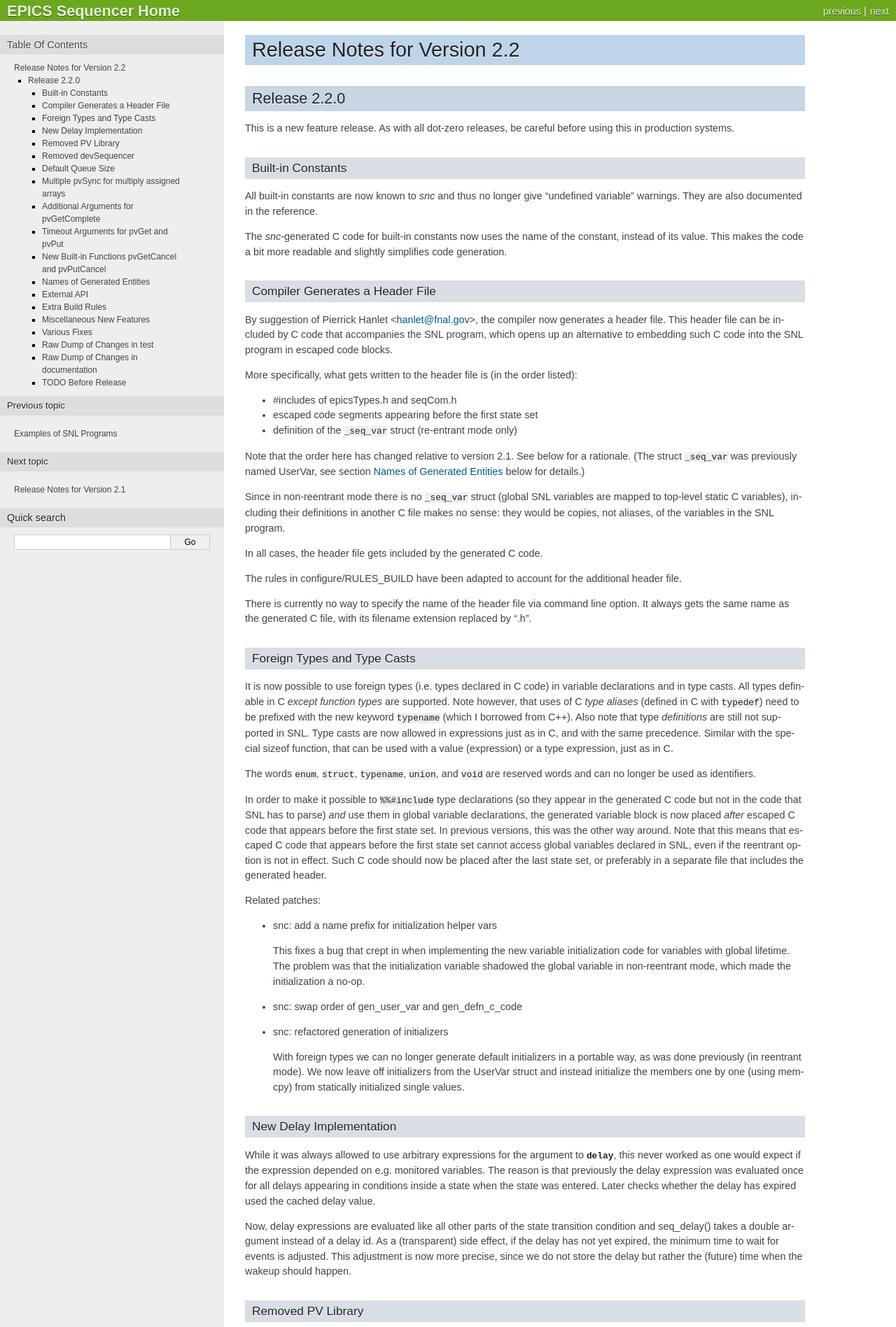
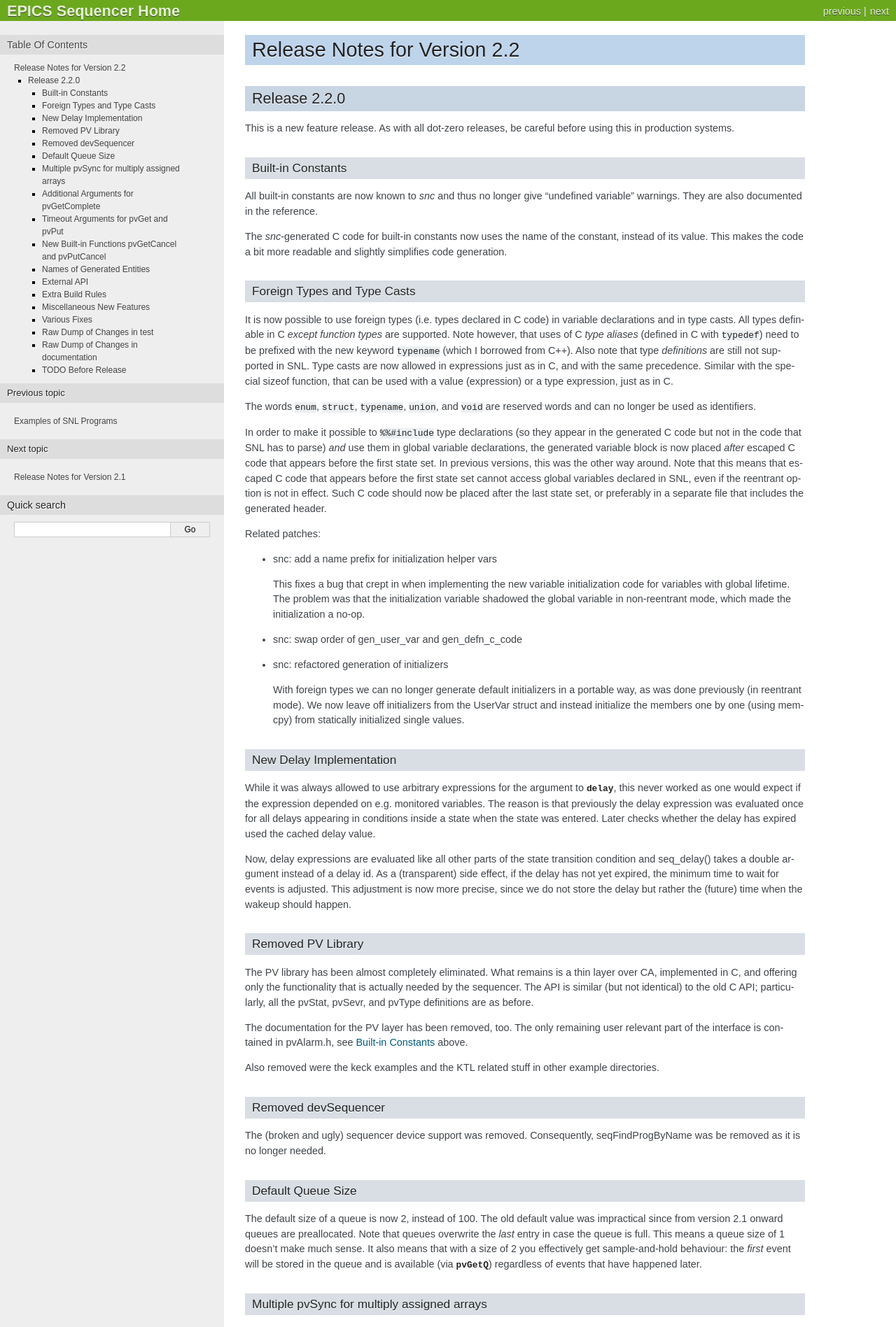
Before and after one commit to jeonghanlee/sequencer-2-2, a Sphinx documentation site: the page built from documentation/ReleaseNotes-2-2.txt, in a window 1280 px wide. Shown: the top 1897 px of the page at 70% size. Built offline with Sphinx 7.4.7, drawn with Linux system fonts in a browser that asks for light colours; some of the changed text lies outside the part shown.

Commit message:
docs: removed section about generated header file from release notes

```diff
--- a/documentation/ReleaseNotes-2-2.txt
+++ b/documentation/ReleaseNotes-2-2.txt
@@ -18,40 +18,6 @@
 The *snc*-generated C code for built-in constants now uses the name of the
 constant, instead of its value. This makes the code a bit more readable and
 slightly simplifies code generation.
-
-
-Compiler Generates a Header File
-^^^^^^^^^^^^^^^^^^^^^^^^^^^^^^^^
-
-By suggestion of Pierrick Hanlet <hanlet@fnal.gov>, the compiler
-now generates a header file. This header file can be included
-by C code that accompanies the SNL program, which opens up an alternative
-to embedding such C code into the SNL program in escaped code blocks.
-
-More specifically, what gets written to the header file is (in the order
-listed):
-
-- #includes of epicsTypes.h and seqCom.h
-- escaped code segments appearing before the first state set
-- definition of the ``_seq_var`` struct (re-entrant mode only)
-
-Note that the order here has changed relative to version 2.1.
-See below for a rationale. (The struct ``_seq_var`` was previously named
-UserVar, see section `Names of Generated Entities`_ below for details.)
-
-Since in non-reentrant mode there is no ``_seq_var`` struct (global SNL
-variables are mapped to top-level static C variables), including their
-definitions in another C file makes no sense: they would be copies,
-not aliases, of the variables in the SNL program.
-
-In all cases, the header file gets included by the generated C code.
-
-The rules in configure/RULES_BUILD have been adapted to account for the
-additional header file.
-
-There is currently no way to specify the name of the header file
-via command line option. It always gets the same name as the generated
-C file, with its filename extension replaced by ".h".
 
 
 Foreign Types and Type Casts
```
